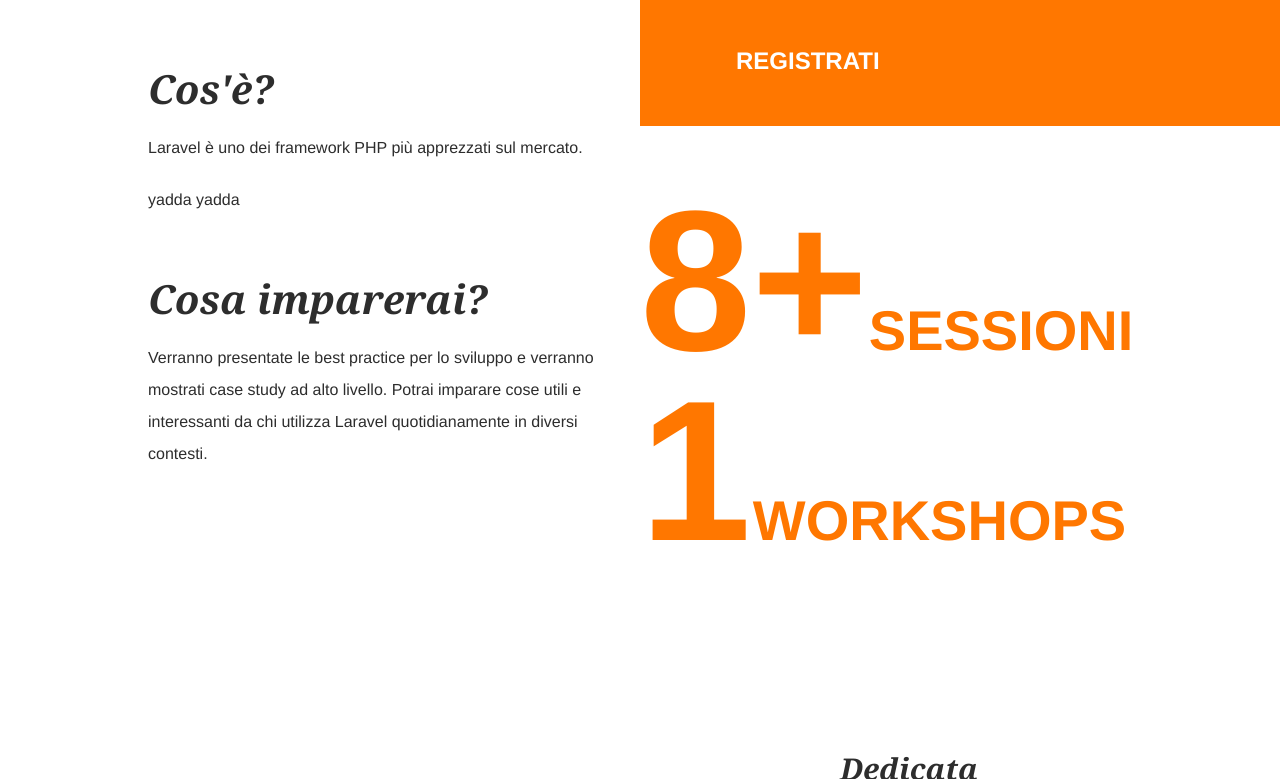
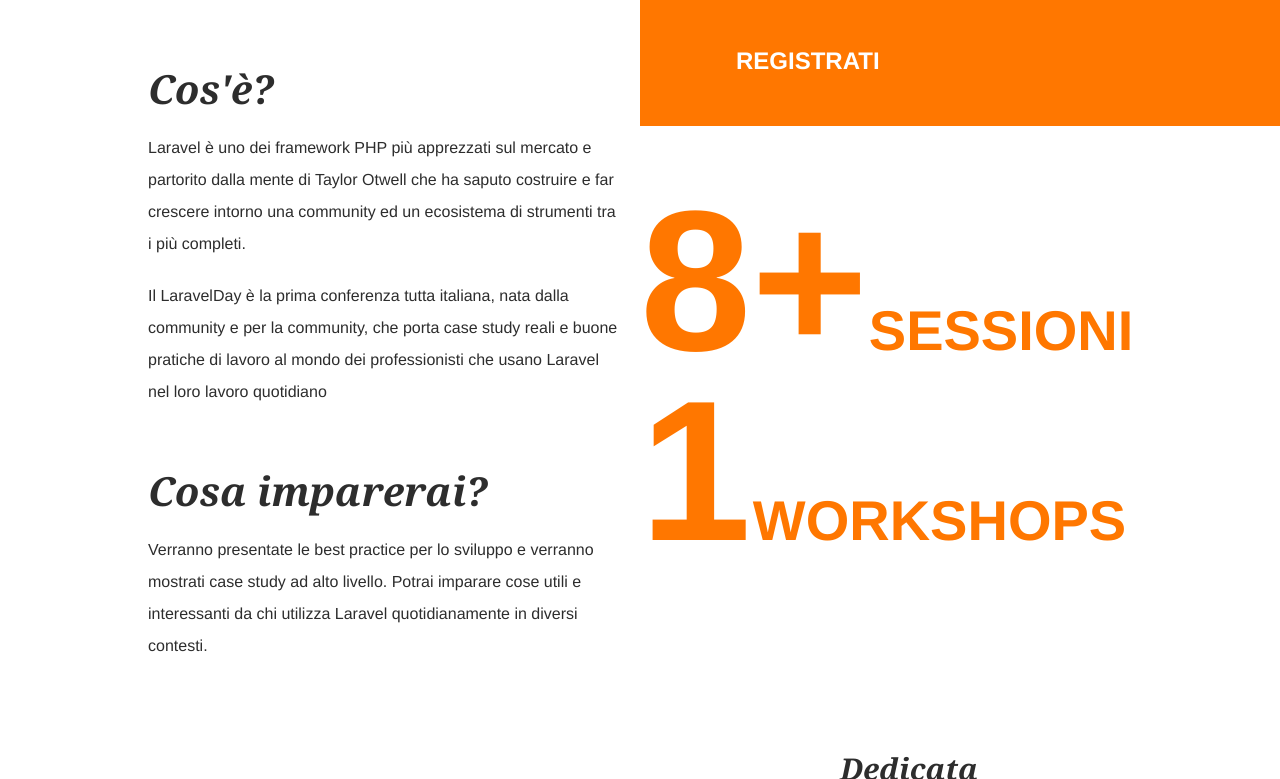
Before and after one commit to GrUSP/2017.laravelday.it, a Jekyll site: the page built from index.html, in a window 1280 px wide and 900 px high, scrolled down 653 px, cut to the strip 121-900 px from the top of the window. Built offline with Jekyll 4.4.1, drawn with Linux system fonts in a browser that asks for light colours; some web fonts are replaced.

Commit message:
Update conf-infos.html

```diff
--- a/_includes/index/conf-infos.html
+++ b/_includes/index/conf-infos.html
@@ -5,10 +5,10 @@
         Cos'è?
       </h4>
       <p class="conf-infos__text">
-        Laravel è uno dei framework PHP più apprezzati sul mercato.
+        Laravel è uno dei framework PHP più apprezzati sul mercato e partorito dalla mente di Taylor Otwell che ha saputo costruire e far crescere intorno una community ed un ecosistema di strumenti tra i più completi.
       </p>
       <p class="conf-infos__text">
-        yadda yadda
+        Il LaravelDay è la prima conferenza tutta italiana, nata dalla community e per la community, che porta case study reali e buone pratiche di lavoro al mondo dei professionisti che usano Laravel nel loro lavoro quotidiano
       </p>
       <h4 class="conf-infos__title">
         Cosa imparerai?
```
